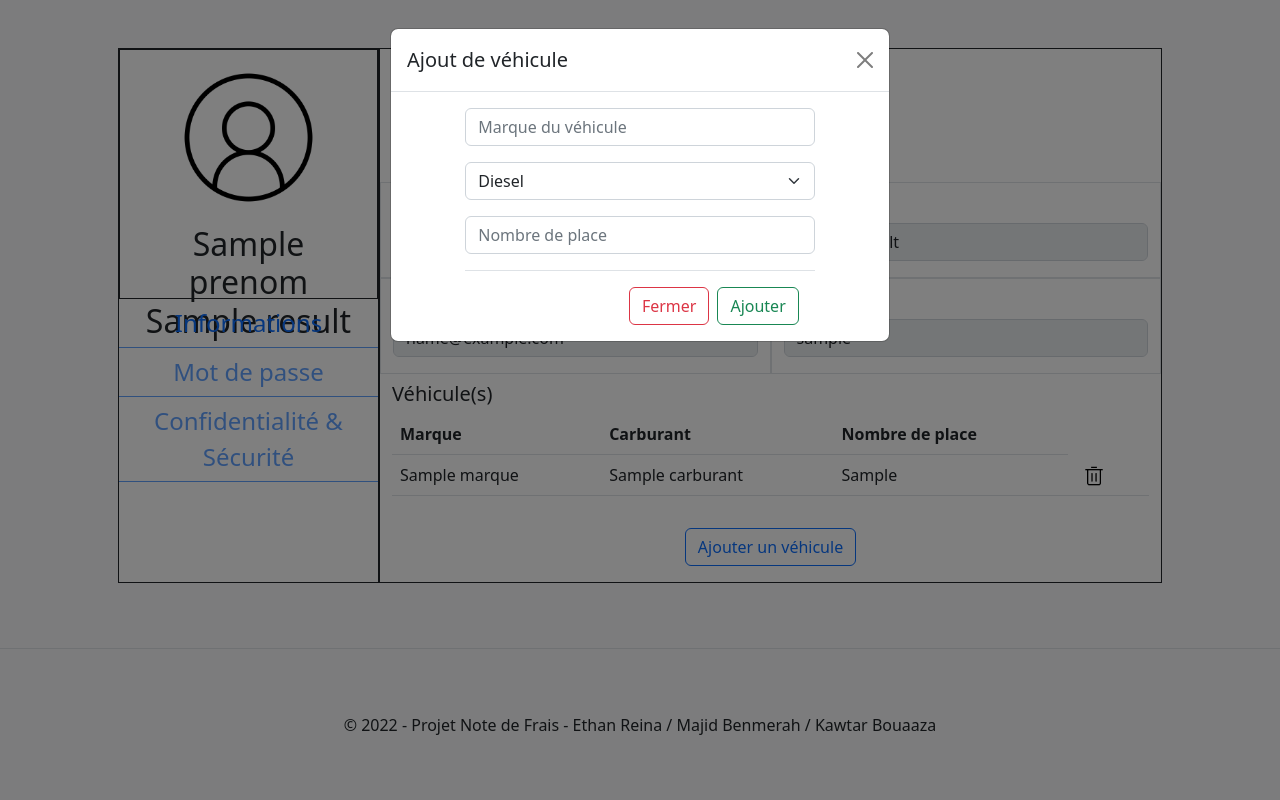
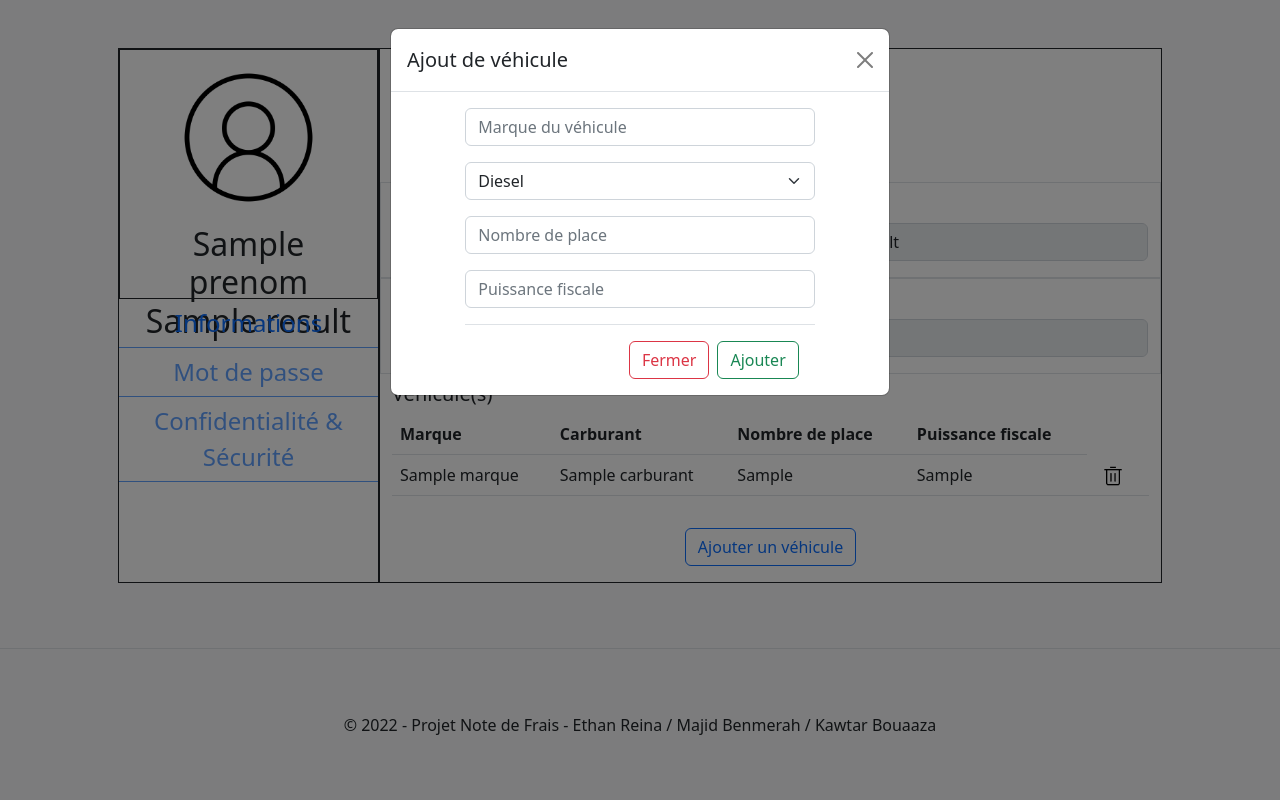
Before and after one commit to EthanReina/projet-bts-2, a PHP site: template vue/vueUtilisateur/v_profilUtilisateur.php in a window 1280 px wide, after a click on "Ajouter un véhicule". Run offline with PHP 8.4, Linux system fonts and the light colour scheme; the template is opened without the code that fills it: most values are stand-ins (such as "Sample title", 1, 10 or a date in 2020).

Commit message:
Ajout puissance fiscale

```diff
--- a/controleur/ctlUtilisateur.php
+++ b/controleur/ctlUtilisateur.php
@@ -71,9 +71,10 @@ switch($action) {
         $marque = $_POST['marque'];
         $carburant = $_POST['carburant'];
         $nb_places = $_POST['nb_places'];
+        $puissance_fiscale = $_POST['puissance_fiscale'];
 
 
-        DbUtilisateur::ajoutVehicule($marque, $carburant, $nb_places, $_SESSION['email']);
+        DbUtilisateur::ajoutVehicule($marque, $carburant, $nb_places, $puissance_fiscale, $_SESSION['email']);
         header('location: index.php?ctl=utilisateur&action=profil');
         break;
 
--- a/model/dbUtilisateur.php
+++ b/model/dbUtilisateur.php
@@ -26,9 +26,9 @@ class DbUtilisateur
     }
 
     // Fonction qui permet d'associer un véhicule à un utilisateur via son adresse email (On utilise l'email de l'utilisateur comme jointure)
-    public static function ajoutVehicule($marque, $carburant, $nb_places, $utilisateur)
+    public static function ajoutVehicule($marque, $carburant, $nb_places, $puissance_fiscale, $utilisateur)
     {
-        $sql="INSERT INTO vehicule (marque, carburant, nb_places, utilisateur) VALUES ('$marque', '$carburant','$nb_places', '$utilisateur')";
+        $sql="INSERT INTO vehicule (marque, carburant, nb_places,puissance_fiscale, utilisateur) VALUES ('$marque', '$carburant','$nb_places', '$puissance_fiscale', '$utilisateur')";
         $objResultat=connectPdo::getObjPdo()->query($sql);
     }
 
--- a/vue/vueUtilisateur/v_profilUtilisateur.php
+++ b/vue/vueUtilisateur/v_profilUtilisateur.php
@@ -103,6 +103,7 @@
                                 <th>Marque</th>
                                 <th>Carburant</th>
                                 <th>Nombre de place</th>
+                                <th>Puissance fiscale</th>
                             </tr>
                             <?php
                             // On parcours le tableau $infoVehicule renvoyé par la fonction getInfoVehicule(), on affiche les informations du véhicule
@@ -111,8 +112,8 @@
                                 echo "<td>" . $vehicule['marque'] . "</td>";
                                 echo "<td>" . ucfirst($vehicule['carburant']) . "</td>";
                                 echo "<td>" . $vehicule['nb_places'] . "</td>";
+                                echo "<td>" . $vehicule['puissance_fiscale'] . "</td>";
                                 echo "<td><a class='px-2' href='index.php?ctl=utilisateur&action=supprimer&id=".$vehicule['id_vehicule']."'><img src='./vue/images/trash.png' height=20 width=20></a></td>";
-
                                 echo "</tr>";
                             }
                             ?>
@@ -154,6 +155,10 @@
                                             <input type="number" class="form-control" name="nb_places" placeholder="Nombre de place" required>
                                          </div>
 
+                                         <div class="mb-3">
+                                            <input type="number" class="form-control" name="puissance_fiscale" placeholder="Puissance fiscale" required>
+                                         </div>
+
                                         <div class="modal-footer">
                                             <button type="button" class="btn btn-outline-danger" data-bs-dismiss="modal">Fermer</button>
                                             <button type="submit" class="btn btn-outline-success">Ajouter</button>
```
